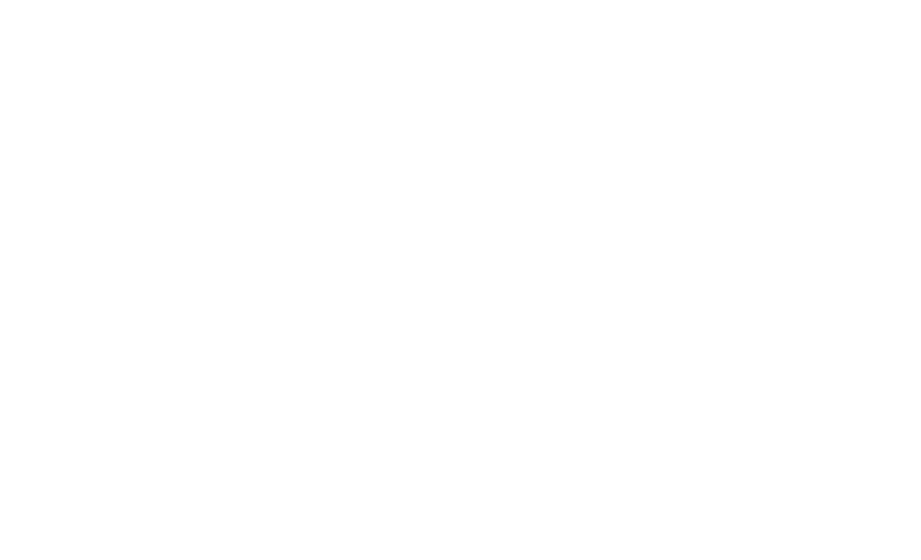
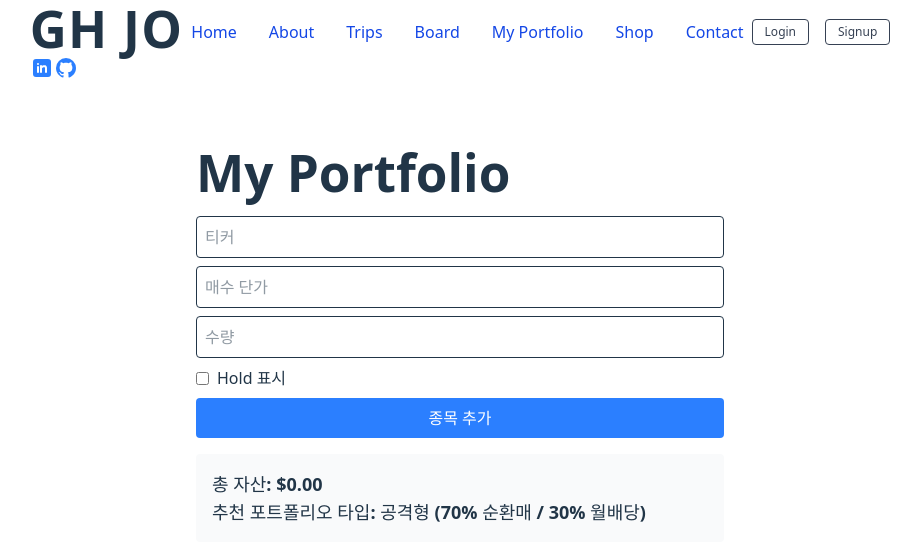
Before and after one commit to tyeyty/react-app, a React (Vite) app: page /portfolio in a window 1280 px wide. Before the commit this address had no page. Shown: the top 560 px of the page, without its empty margins (180-1101 px from the left). Built offline with nearby package versions, Linux system fonts and the light colour scheme.

Commit message:
money new”

```diff
--- a/src/App.tsx
+++ b/src/App.tsx
@@ -14,6 +14,7 @@
 import RequestsWritePage from "./pages/RequestsWritePage";
 import RequestsListPage from "./pages/RequestsListPage";
 import MyPage from "./pages/Mypage";
+import MoneyPortfolio from "./pages/MoneyPortfolio";
 
 function App() {
   return (
@@ -30,6 +31,7 @@
           <Route path="/tripview" element={<TripView />} />
           <Route path="/trips" element={<TripListPage />} />
           <Route path="/trips/:id" element={<TripDetailPage />} />
+          <Route path="/portfolio" element={<MoneyPortfolio />} />
           <Route path="/mypage" element={<MyPage />} />
 
           {/* Board 라우트 */}
--- a/src/components/Header.tsx
+++ b/src/components/Header.tsx
@@ -65,6 +65,9 @@
               <a href="/board" className="text-blue-700 ml-2 hover:text-blue-900">
                 Board
               </a>
+              <a href="/portfolio" className="text-blue-700 ml-2 hover:text-blue-900">
+                My Portfolio
+              </a>
               <a href="/shop" className="text-blue-700 ml-2 hover:text-blue-900">
                 Shop
               </a>
--- /dev/null
+++ b/src/pages/MoneyPortfolio.tsx
@@ -0,0 +1,196 @@
+import { useState, useEffect } from "react";
+import { supabase } from "../lib/supabaseClient";
+
+type Stock = {
+  id?: number;
+  ticker: string;
+  price: number;
+  quantity: number;
+  hold: boolean;
+};
+
+export default function MoneyPortfolio() {
+  const [stocks, setStocks] = useState<Stock[]>([]);
+  const [ticker, setTicker] = useState("");
+  const [price, setPrice] = useState("");
+  const [quantity, setQuantity] = useState("");
+  const [hold, setHold] = useState(false);
+
+  const [currentUser, setCurrentUser] = useState<any>(null);
+  const [currentPrices, setCurrentPrices] = useState<Record<string, number>>({});
+
+  // 페이지 로드 시 현재 로그인한 사용자 가져오기
+  useEffect(() => {
+    const fetchUser = async () => {
+      const { data, error } = await supabase.auth.getUser();
+      if (error) {
+        console.error(error);
+        return;
+      }
+      if (data?.user) {
+        setCurrentUser(data.user);
+      }
+    };
+    fetchUser();
+  }, []);
+
+  // DB에서 사용자별 데이터 불러오기
+  const fetchStocks = async () => {
+    if (!currentUser) return;
+    const { data, error } = await supabase
+      .from("portfolio_stocks")
+      .select("*")
+      .eq("user_id", currentUser.id);
+    if (error) console.error(error);
+    else setStocks(data as Stock[]);
+  };
+
+  useEffect(() => {
+    fetchStocks();
+  }, [currentUser]); // currentUser가 세팅되면 불러오기
+
+  // 3️⃣ 현재가 가져오기 (Yahoo Finance 비공식 API 사용)
+  const fetchCurrentPrices = async () => {
+    if (stocks.length === 0) return;
+    const tickers = stocks.map(s => s.ticker).join(",");
+    try {
+        const res = await fetch(`/api/price?tickers=${tickers}`);
+        const data = await res.json();
+        setCurrentPrices(data);
+    } catch (err) {
+        console.error("현재가 fetch 오류:", err);
+    }
+  };
+
+  useEffect(() => {
+    fetchCurrentPrices();
+    const interval = setInterval(fetchCurrentPrices, 60 * 1000); // 1분마다 갱신
+    return () => clearInterval(interval);
+  }, [stocks]);
+
+
+  // 종목 추가
+  const addStock = async () => {
+    if (!ticker || !price || !quantity || !currentUser) return;
+
+    const newStock = {
+      user_id: currentUser.id,
+      ticker: ticker.toUpperCase(),
+      price: parseFloat(price),
+      quantity: parseInt(quantity),
+      hold,
+    };
+
+    const { data, error } = await supabase
+      .from("portfolio_stocks")
+      .insert(newStock)
+      .select();
+
+    if (error) console.error(error);
+    else setStocks([...stocks, data[0]]);
+
+    setTicker("");
+    setPrice("");
+    setQuantity("");
+    setHold(false);
+  };
+
+  // 총자산 계산
+  const totalAsset = stocks.reduce(
+    (acc, s) => acc + s.price * s.quantity,
+    0
+  );
+
+  const getPortfolioType = (total: number) => {
+    if (total < 5000) return "공격형 (70% 순환매 / 30% 월배당)";
+    if (total < 20000) return "균형형 (50% 순환매 / 30% 월배당 / 20% SPLG)";
+    return "안정형 (40% 순환매 / 40% 월배당 / 20% SPLG)";
+  };
+
+  return (
+    <div className="p-6 max-w-xl mx-auto">
+      <h1 className="text-2xl font-bold mb-4">My Portfolio</h1>
+
+      {/* 입력폼 */}
+      <div className="flex flex-col gap-2 mb-4">
+        <input
+          type="text"
+          placeholder="티커"
+          value={ticker}
+          onChange={(e) => setTicker(e.target.value)}
+          className="border p-2 rounded"
+        />
+        <input
+          type="number"
+          placeholder="매수 단가"
+          value={price}
+          onChange={(e) => setPrice(e.target.value)}
+          className="border p-2 rounded"
+        />
+        <input
+          type="number"
+          placeholder="수량"
+          value={quantity}
+          onChange={(e) => setQuantity(e.target.value)}
+          className="border p-2 rounded"
+        />
+        <label className="flex items-center gap-2">
+          <input
+            type="checkbox"
+            checked={hold}
+            onChange={(e) => setHold(e.target.checked)}
+          />
+          Hold 표시
+        </label>
+        <button
+          onClick={addStock}
+          className="bg-blue-500 text-white p-2 rounded hover:bg-blue-600"
+        >
+          종목 추가
+        </button>
+      </div>
+
+      {/* 종목 테이블 */}
+      {stocks.length > 0 && (
+        <div className="overflow-x-auto">
+          <table className="table-auto w-full border">
+            <thead>
+              <tr className="bg-gray-100">
+                <th className="border p-2">티커</th>
+                <th className="border p-2">매수 단가</th>
+                <th className="border p-2">수량</th>
+                <th className="border p-2">현재가</th>
+                <th className="border p-2">총액</th>
+                <th className="border p-2">Hold</th>
+              </tr>
+            </thead>
+            <tbody>
+              {stocks.map((s) => (
+                <tr key={s.id} className="text-center">
+                  <td className="border p-2">{s.ticker}</td>
+                  <td className="border p-2">${s.price}</td>
+                  <td className="border p-2">{s.quantity}</td>
+                  <td className="border p-2">
+                    ${currentPrices[s.ticker]?.toFixed(2) ?? "..." }
+                  </td>
+                  <td className="border p-2">
+                    ${((currentPrices[s.ticker] ?? s.price) * s.quantity).toFixed(2)}
+                  </td>
+                  <td className="border p-2">{s.hold ? "✅" : ""}</td>
+                </tr>
+              ))}
+            </tbody>
+          </table>
+        </div>
+      )}
+
+      {/* 총자산 및 추천 타입 */}
+      <div className="mt-4 p-4 bg-gray-50 rounded">
+        <p className="text-lg font-semibold">총 자산: ${totalAsset.toFixed(2)}</p>
+        <p className="text-lg font-semibold">
+          추천 포트폴리오 타입: {getPortfolioType(totalAsset)}
+        </p>
+      </div>
+    </div>
+  );
+}
--- /dev/null
+++ b/src/pages/api/price.ts
@@ -0,0 +1,24 @@
+// api/price.ts
+import type { VercelRequest, VercelResponse } from '@vercel/node';
+
+export default async function handler(req: VercelRequest, res: VercelResponse) {
+  const { tickers } = req.query;
+  if (!tickers || typeof tickers !== 'string') {
+    return res.status(400).json({ error: "tickers required" });
+  }
+
+  try {
+    const response = await fetch(`https://query1.finance.yahoo.com/v7/finance/quote?symbols=${tickers}`);
+    const data = await response.json();
+
+    const prices: Record<string, number> = {};
+    data.quoteResponse.result.forEach((item: any) => {
+      prices[item.symbol] = item.regularMarketPrice;
+    });
+
+    res.status(200).json(prices);
+  } catch (err) {
+    console.error(err);
+    res.status(500).json({ error: "Failed to fetch prices" });
+  }
+}
```
